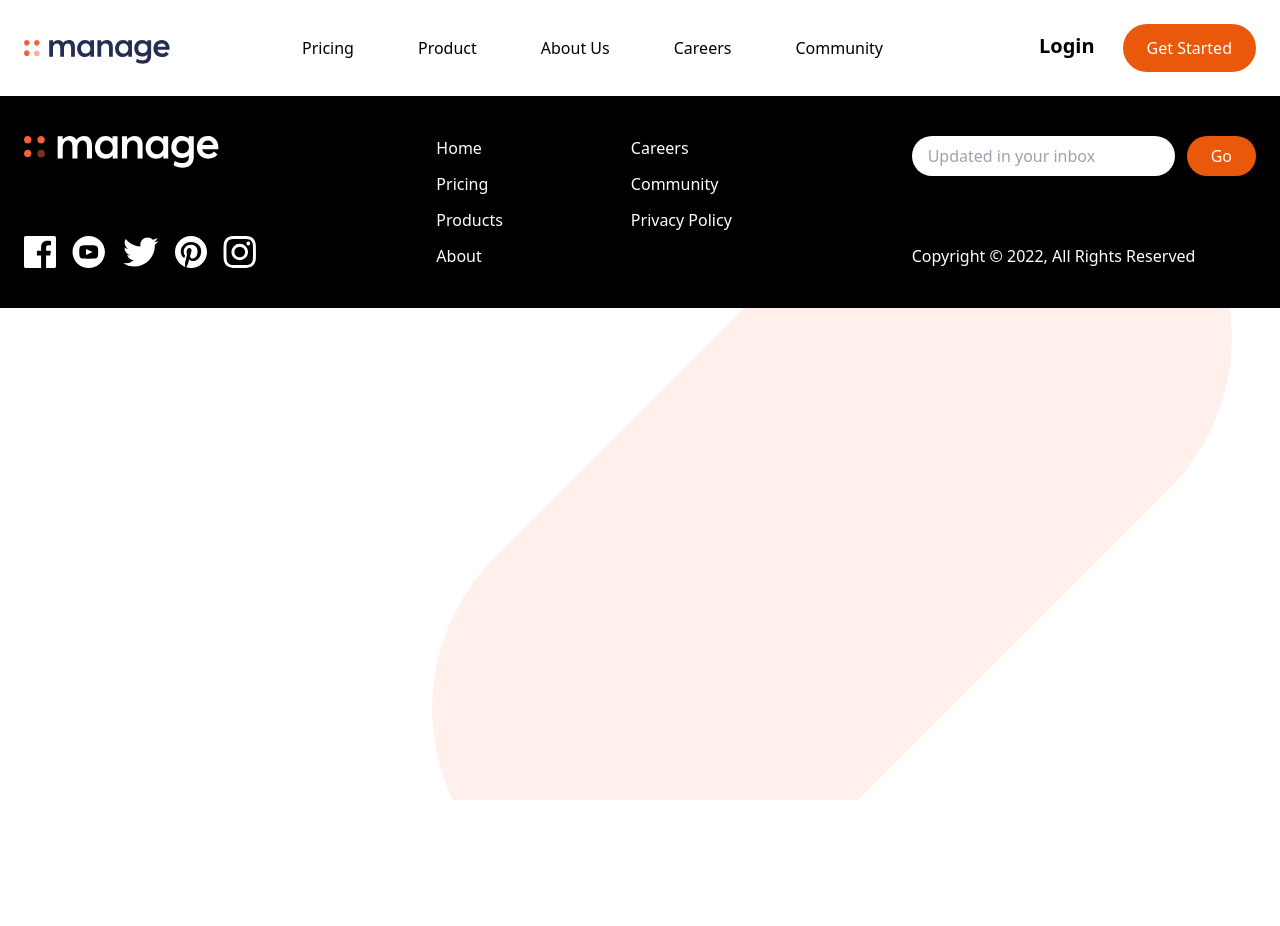
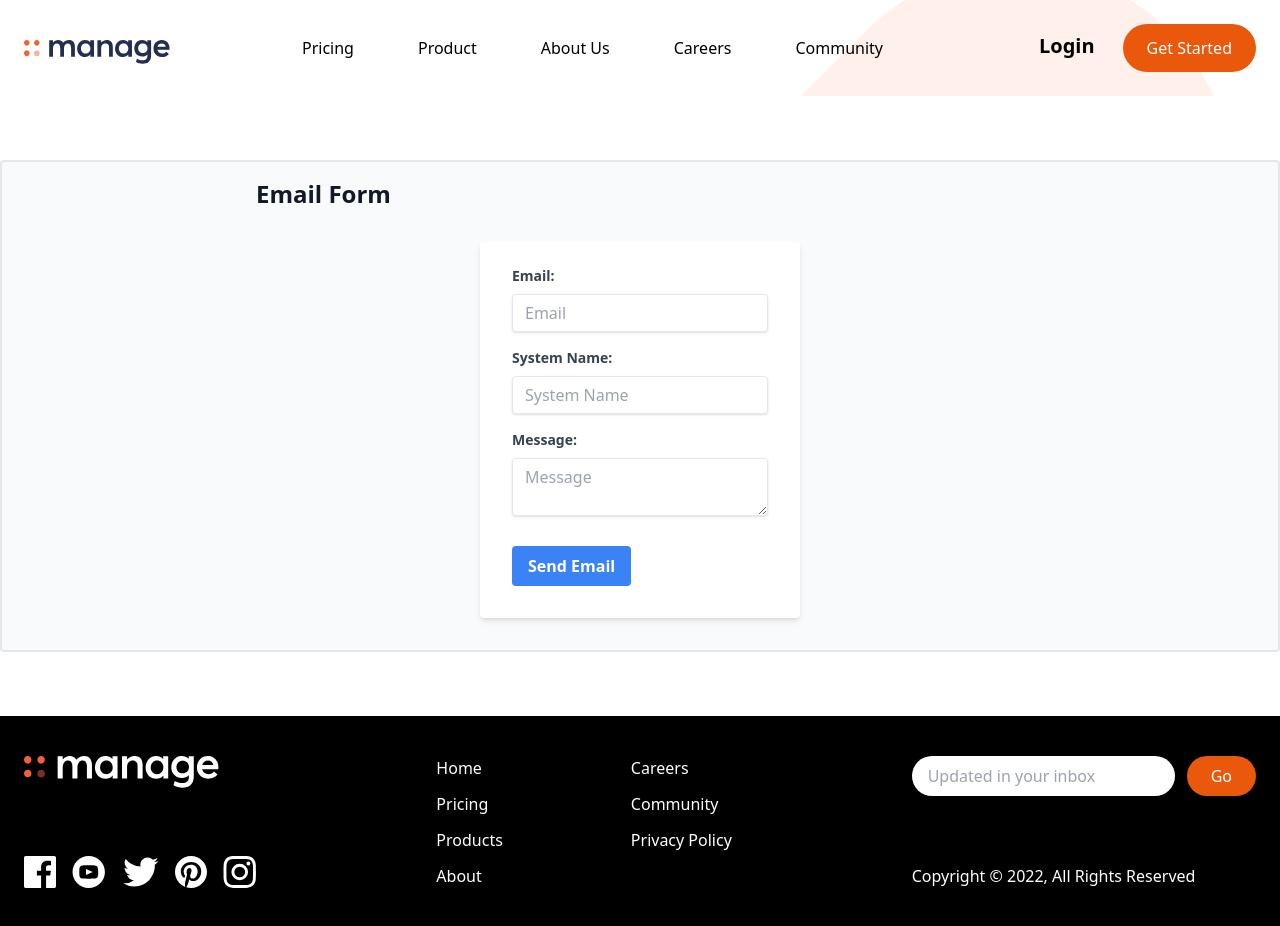
Before and after one commit to janchilling/DS-Microservices-Project, a React (Create React App) app in the folder client/: page /send-email in a window 1280 px wide. Before the commit the page ends 800 px from the top, so only its background shows below. Built offline with nearby package versions, Linux system fonts and the light colour scheme.

Commit message:
Email Notification related hook and form created

```diff
--- a/client/package.json
+++ b/client/package.json
@@ -3,6 +3,7 @@
   "version": "0.1.0",
   "private": true,
   "dependencies": {
+    "@emailjs/browser": "^4.3.3",
     "@emotion/react": "^11.11.4",
     "@emotion/styled": "^11.11.5",
     "@mui/icons-material": "^5.15.17",
--- a/client/src/App.js
+++ b/client/src/App.js
@@ -19,6 +19,7 @@ import OrderSummaryPage from "./pages/orderSummaryPage/orderSummaryPage";
 
 import EnrollmentsPage from "./pages/enrollmentsPage/enrollmentsPage";
 import AllEnrollmentsPage from "./pages/allEnrollmentsPage/allEnrollmentsPage";
+import EmailFormPage from "./pages/emailFormPage/emailFormPage";
 
 function App() {
 
@@ -47,6 +48,7 @@ function App() {
               <Route path='/createCourse' element={<CreateCoursePage/>}/>
               <Route path='/enrollments' element={<EnrollmentsPage/>}/>
               <Route path='/all-enrollments' element={<AllEnrollmentsPage/>}/>
+              <Route path='/send-email' element={<EmailFormPage/>}/>
             </Routes>
           <Footer/>
         </UserContext.Provider>
--- /dev/null
+++ b/client/src/components/emailFormComponent/emailForm.js
@@ -0,0 +1,80 @@
+import React, { useState } from 'react';
+import useSendEmail from '../../hooks/useSendEmail'; // Import the useSendEmail hook
+
+const EmailForm = () => {
+    const [email, setEmail] = useState('');
+    const [fromName, setFromName] = useState('');
+    const [message, setMessage] = useState('');
+
+    const {sendEmail} = useSendEmail(); // Initialize the useSendEmail hook
+
+    const handleSubmit = async (e) => {
+        console.log("handle");
+        e.preventDefault();
+        try {
+            await sendEmail(email, fromName, message); // Call the sendEmail function from the hook
+        } catch (error) {
+            alert(error);
+        }
+
+    };
+
+    return (
+        <div className="w-full max-w-xs mx-auto">
+            <form className="bg-white shadow-md rounded px-8 pt-6 pb-8 mb-4">
+                <div className="mb-4">
+                    <label className="block text-gray-700 text-sm font-bold mb-2" htmlFor="email">
+                        Email:
+                    </label>
+                    <input
+                        className="shadow appearance-none border rounded w-full py-2 px-3 text-gray-700 leading-tight focus:outline-none focus:shadow-outline"
+                        id="email"
+                        type="email"
+                        value={email}
+                        onChange={(e) => setEmail(e.target.value)}
+                        placeholder="Email"
+                        required
+                    />
+                </div>
+                <div className="mb-4">
+                    <label className="block text-gray-700 text-sm font-bold mb-2" htmlFor="subject">
+                        System Name:
+                    </label>
+                    <input
+                        className="shadow appearance-none border rounded w-full py-2 px-3 text-gray-700 leading-tight focus:outline-none focus:shadow-outline"
+                        id="fromName"
+                        type="text"
+                        value={fromName}
+                        onChange={(e) => setFromName(e.target.value)}
+                        placeholder="System Name"
+                        required
+                    />
+                </div>
+                <div className="mb-6">
+                    <label className="block text-gray-700 text-sm font-bold mb-2" htmlFor="message">
+                        Message:
+                    </label>
+                    <textarea
+                        className="shadow appearance-none border rounded w-full py-2 px-3 text-gray-700 leading-tight focus:outline-none focus:shadow-outline"
+                        id="message"
+                        value={message}
+                        onChange={(e) => setMessage(e.target.value)}
+                        placeholder="Message"
+                        required
+                    />
+                </div>
+                <div className="flex items-center justify-between">
+                    <button
+                        className="bg-blue-500 hover:bg-blue-700 text-white font-bold py-2 px-4 rounded focus:outline-none focus:shadow-outline"
+                        type="button"
+                        onClick={handleSubmit}
+                    >
+                        Send Email
+                    </button>
+                </div>
+            </form>
+        </div>
+    );
+};
+
+export default EmailForm;
--- /dev/null
+++ b/client/src/hooks/useSendEmail.js
@@ -0,0 +1,27 @@
+import emailjs from '@emailjs/browser';
+
+const useSendEmail = () => {
+    // Custom hook logic here
+    const sendEmail = async (toEmail, fromName, message) => { // Declare as async
+        const templateParams = {
+            to_email: toEmail,
+            from_name: fromName,
+            message: message
+        };
+
+        //need to update in .env file
+        //return emailjs.send('YOUR_EMAILJS_SERVICE_ID', 'YOUR_EMAILJS_TEMPLATE_ID', templateParams, 'YOUR_EMAILJS_USER_ID')
+        try {
+            const response = await emailjs.send('service_dy2aaeb', 'template_4gsfe6h', templateParams, 'pZ1o9gGnQ9Tf2YeJY');
+            console.log('Email notification sent:', response);
+            return response;
+        } catch (error) {
+            console.error('Error sending email notification:', error);
+            throw error; // Throw the error for handling in the component
+        }
+    };
+
+    return { sendEmail };
+};
+
+export default useSendEmail;
--- /dev/null
+++ b/client/src/pages/emailFormPage/emailFormPage.js
@@ -0,0 +1,16 @@
+import EmailForm from "../../components/emailFormComponent/emailForm";
+
+export default function OrderSummaryPage() {
+    return (
+        <section className="bg-white py-8 antialiased dark:bg-gray-900 md:py-16">
+            <form action="#" className="border-2 rounded border-gray-200 bg-gray-50 dark:border-gray-700 dark:bg-gray-800 mx-auto max-w-screen-xl py-4 2xl:px-0">
+                <div className="mx-auto max-w-3xl">
+                    <h2 className="text-xl font-semibold text-gray-900 dark:text-white sm:text-2xl">Email Form</h2>
+                    <div className="mt-6 sm:mt-8">
+                        <EmailForm />
+                    </div>
+                </div>
+            </form>
+        </section>
+    );
+}
```
Also changed, not shown: 1 other file (tests, documents, lock files or other folders).
